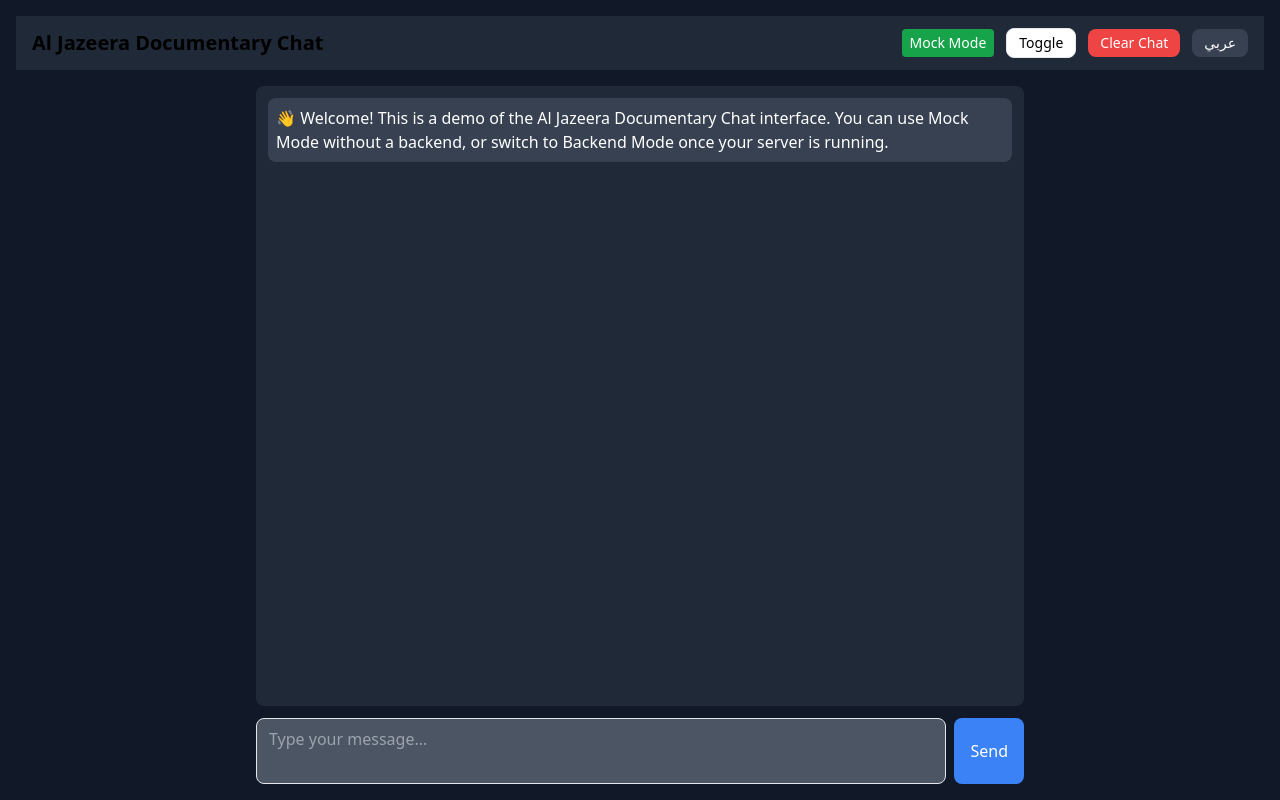
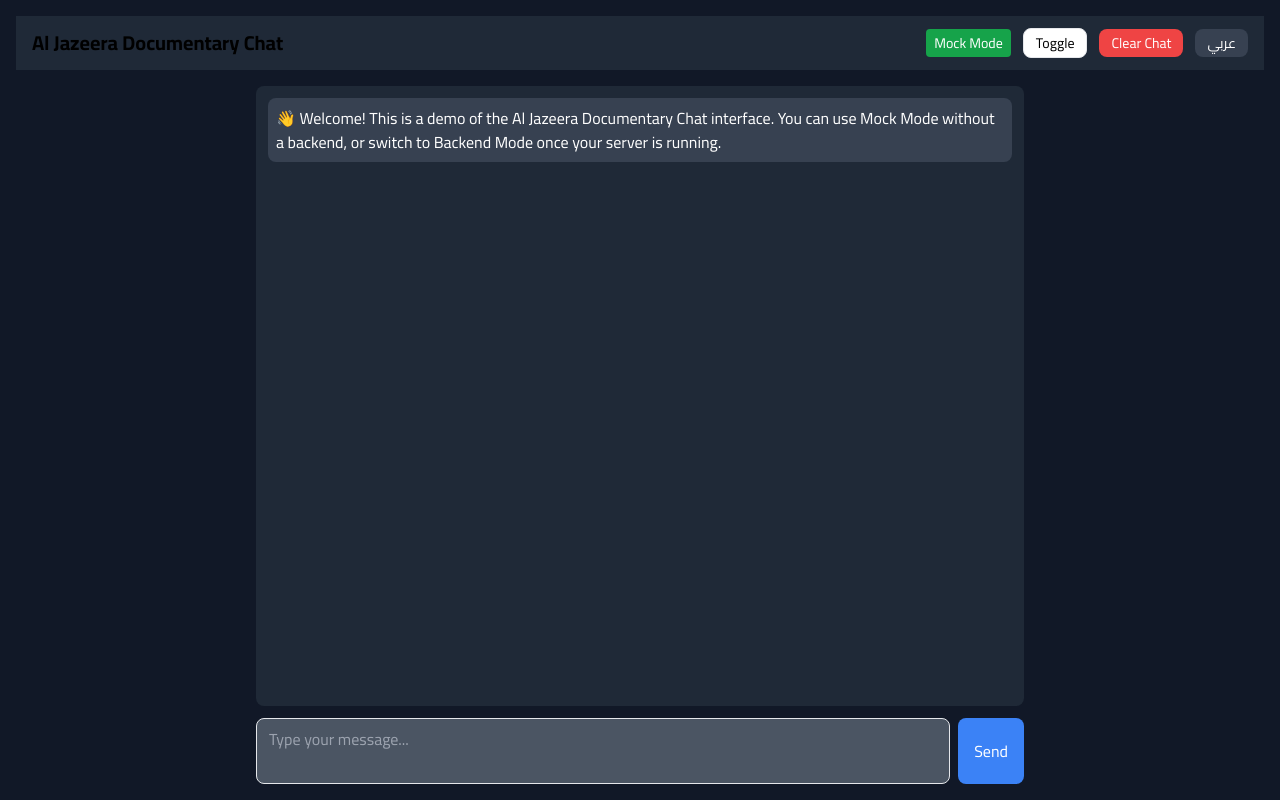
Before and after one commit to ctrlshiftagency/icons, a plain HTML site: page index.html in a window 1280 px wide. Drawn offline with nearby package versions, Linux system fonts and the light colour scheme.

Commit message:
Update index.html

```diff
--- a/index.html
+++ b/index.html
@@ -4,15 +4,27 @@
     <meta charset="UTF-8" />
     <meta name="viewport" content="width=device-width, initial-scale=1.0" />
     <title>Al Jazeera Documentary Chat</title>
+    <link rel="preconnect" href="https://fonts.googleapis.com">
+<link rel="preconnect" href="https://fonts.gstatic.com" crossorigin>
+<link href="https://fonts.googleapis.com/css2?family=Cairo:wght@200..1000&display=swap" rel="stylesheet">
+
     <script src="https://cdn.tailwindcss.com"></script>
     <script src="https://code.jquery.com/jquery-3.6.0.min.js"></script>
     <style>
+      body {
+        font-family: "Cairo", sans-serif;
+      }
   .scrollbar-hide::-webkit-scrollbar {
     display: none;
   }
   .scrollbar-hide {
     -ms-overflow-style: none;
     scrollbar-width: none;
+  }
+
+  .scrollbar-thin {
+    -ms-overflow-style: thin;
+    scrollbar-width: thin;
   }
 </style>
   </head>
@@ -30,7 +42,7 @@
     </div>
 
     <div class="max-w-3xl mx-auto flex-1 flex flex-col min-h-0">
-      <div id="chatLog" class="flex-1 overflow-y-auto bg-gray-800 rounded-lg p-3 space-y-2 scrollbar-hide"></div>
+      <div id="chatLog" class="flex-1 overflow-y-auto bg-gray-800 rounded-lg p-3 space-y-2 scrollbar-thin"></div>
 
       <div class="flex mt-3">
         <textarea id="chatInput" placeholder="Type your message..." class="flex-1 border rounded-lg px-3 py-2 resize-none bg-gray-600 text-white" rows="2"></textarea>
@@ -101,7 +113,7 @@
       })
 
       function appendMessage(role, content) {
-        const alignment = role === 'user' ? 'text-right bg-gray-900 text-white' : 'text-left bg-gray-700 text-white'
+        const alignment = role === 'user' ? 'text-right bg-white text-gray-900' : 'text-left bg-gray-700 text-white'
         $('#chatLog').append(`<div class="p-2 rounded-lg ${alignment}"><div style="white-space: pre-wrap">${content}</div></div>`)
         $('#chatLog').scrollTop($('#chatLog')[0].scrollHeight)
       }
```
